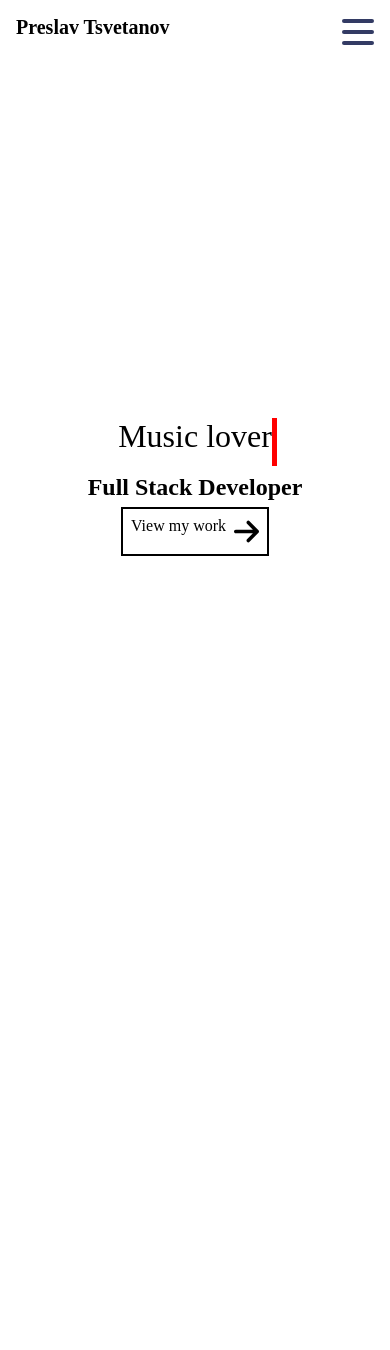
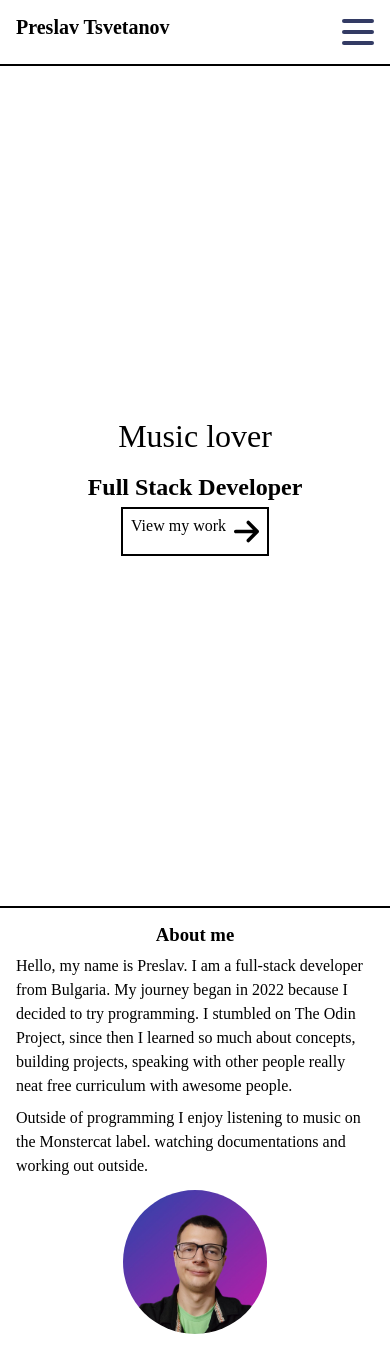
Before and after one commit to Preslav977/portfolio, a React (Vite) app: page / in a window 390 px wide. Before the commit the page ends 908 px from the top, so only its background shows below. Built offline with nearby package versions, Linux system fonts and the light colour scheme.

Commit message:
Created AboutMe section with text and, a image of myself. Might add more content here later, and it is responsive

```diff
--- a/src/App.jsx
+++ b/src/App.jsx
@@ -1,3 +1,4 @@
+import { AboutMe } from "./components/AboutMe";
 import { Navigation } from "./components/Navigation";
 import "/src/App.css";
 
@@ -5,6 +6,7 @@ function App() {
   return (
     <main>
       <Navigation />
+      <AboutMe />
     </main>
   );
 }
--- /dev/null
+++ b/src/components/AboutMe.jsx
@@ -0,0 +1,23 @@
+import styles from "./AboutMe.module.css";
+
+export function AboutMe() {
+  return (
+    <section className={styles.aboutMeSection}>
+      <div className={styles.aboutMeInfoContainer}>
+        <h3>About me</h3>
+        <p>
+          Hello, my name is Preslav. I am a full-stack developer from Bulgaria.
+          My journey began in 2022 because I decided to try programming. I
+          stumbled on The Odin Project, since then I learned so much about
+          concepts, building projects, speaking with other people really neat
+          free curriculum with awesome people.
+        </p>
+        <p>
+          Outside of programming I enjoy listening to music on the Monstercat
+          label. watching documentations and working out outside.
+        </p>
+      </div>
+      <img className={styles.aboutMeImg} src="./preslav.jpeg" alt="preslav" />
+    </section>
+  );
+}
--- /dev/null
+++ b/src/components/AboutMe.module.css
@@ -0,0 +1,42 @@
+.aboutMeSection {
+  outline: 2px solid black;
+  padding: 1em;
+  display: flex;
+  align-items: center;
+}
+
+.aboutMeInfoContainer {
+  display: flex;
+  flex-direction: column;
+}
+
+.aboutMeInfoContainer > p {
+  max-width: 59%;
+  line-height: 1.5;
+  margin-top: 0.5rem;
+}
+
+.aboutMeImg {
+  width: 9rem;
+  height: 9rem;
+  border-radius: 50%;
+  object-fit: contain;
+}
+
+@media screen and (max-width: 1135px) {
+  .aboutMeSection {
+    flex-direction: column;
+    gap: 0.75em;
+  }
+
+  .aboutMeInfoContainer {
+    justify-content: center;
+    align-items: center;
+  }
+}
+
+@media screen and (max-width: 750px) {
+  .aboutMeInfoContainer > p {
+    max-width: 100%;
+  }
+}
--- a/src/components/Navigation.jsx
+++ b/src/components/Navigation.jsx
@@ -29,15 +29,15 @@ export function Navigation() {
         </button>
 
         <ul className={styles.ulNavigation}>
-          <a href="/">Home</a>
+          <a href="#">Home</a>
 
-          <a href="/about">About</a>
+          <a href="#about">About</a>
 
-          <a href="/skills">Skills</a>
+          <a href="#skills">Skills</a>
 
-          <a href="/projects">Projects</a>
+          <a href="#projects">Projects</a>
 
-          <a href="/contact">Contact</a>
+          <a href="#contact">Contact</a>
         </ul>
 
         <ul
@@ -47,15 +47,15 @@ export function Navigation() {
               : styles.hamburgerMobileMenuShow
           }
         >
-          <a href="/">Home</a>
+          <a href="#">Home</a>
 
-          <a href="/about">About</a>
+          <a href="#about">About</a>
 
-          <a href="/skills">Skills</a>
+          <a href="#skills">Skills</a>
 
-          <a href="/projects">Projects</a>
+          <a href="#projects">Projects</a>
 
-          <a href="/contact">Contact</a>
+          <a href="#contact">Contact</a>
         </ul>
       </nav>
       <TypewriteAnimation />
--- a/src/components/Navigation.module.css
+++ b/src/components/Navigation.module.css
@@ -3,7 +3,7 @@
   justify-content: space-between;
   padding: 1em;
   position: sticky;
-  /* outline: 2px solid black; */
+  outline: 2px solid black;
   top: 0px;
   z-index: 10;
 }
```
Also changed, not shown: public/preslav.jpeg (added).
